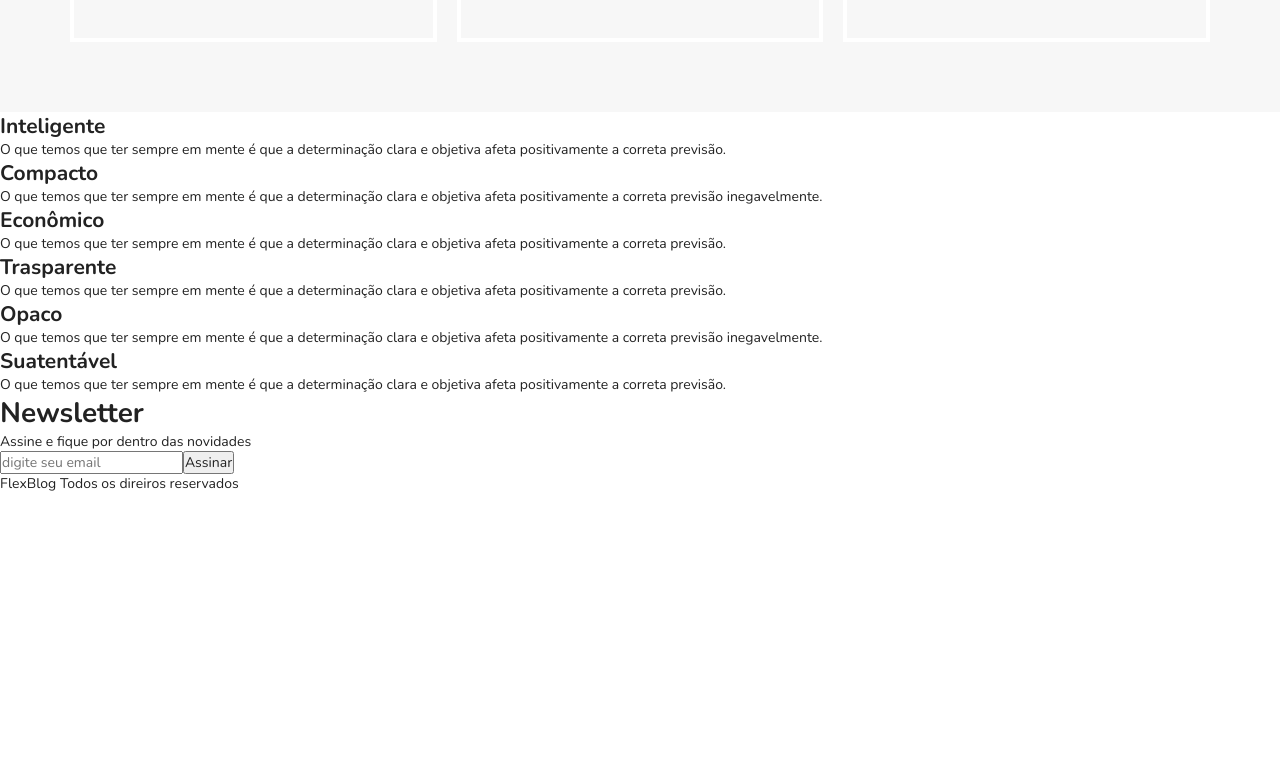
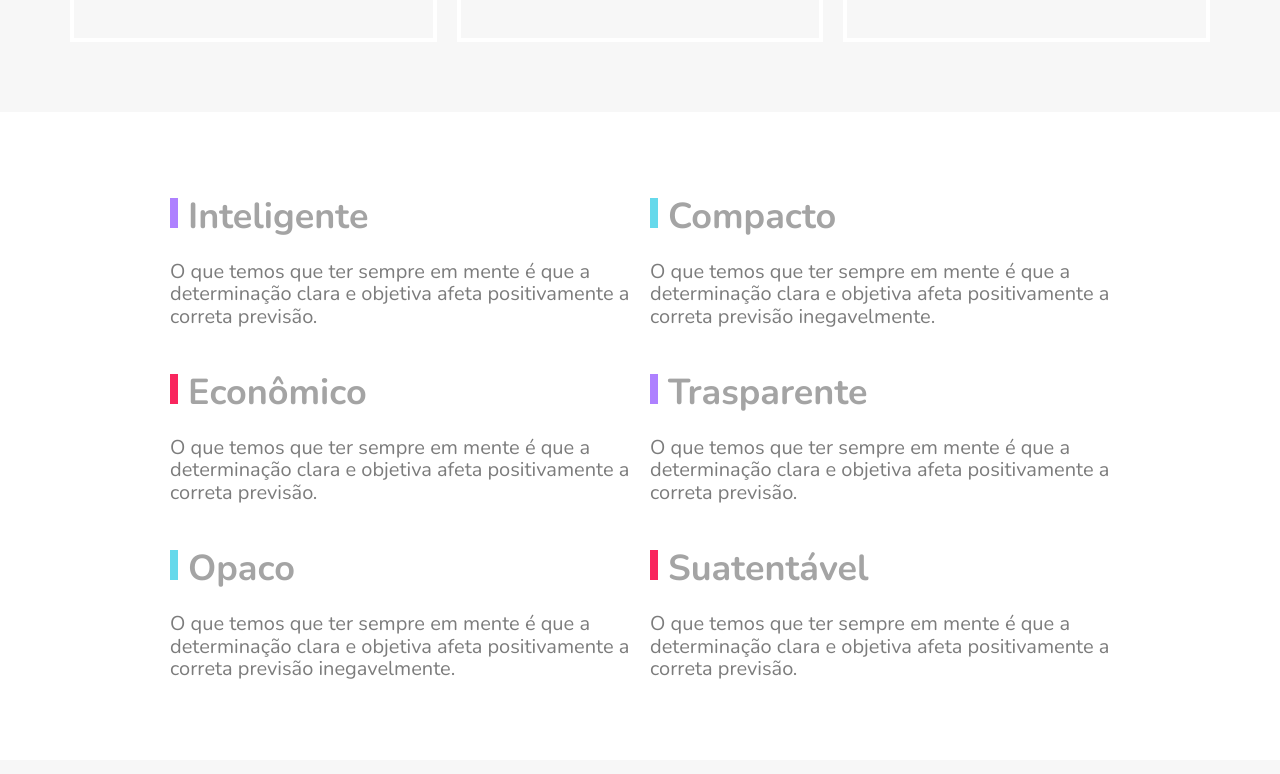
Before and after one commit to devMarilia/flex-blog, a React (Create React App) app: page / in a window 1280 px wide. Shown: the part 2486-3260 px from the top of the page. Before the commit the page ends 2979 px from the top, so only its background shows below. Built offline with nearby package versions, Linux system fonts and the light colour scheme.

Commit message:
Finalizaçao de estylizaçao

```diff
--- a/src/components/Footer/index.js
+++ b/src/components/Footer/index.js
@@ -5,7 +5,7 @@ import { Container } from "./styles"
 function Footer() {
     return (
         <Container>
-            FlexBlog Todos os direiros reservados
+            <p>FlexBlog Todos os direiros reservados</p>
         </Container>
     )
 }
--- a/src/components/Footer/styles.js
+++ b/src/components/Footer/styles.js
@@ -1,5 +1,15 @@
 import styled from 'styled-components';
 
 export const Container = styled.div`
+  display: flex;
+  height: 200px;
+  align-items: center;
+  background-color: #122ab2;
 
+  p {
+      flex: 1;
+      text-align: center;
+      font-size: 2.25rem;
+      color: var(--white);
+  }
 `;
--- a/src/components/Newsletter/index.js
+++ b/src/components/Newsletter/index.js
@@ -10,7 +10,7 @@ const Newsletter = () => {
                 <p>Assine e fique por dentro das novidades</p>
             </div>
 
-            <form>
+            <form className="newsletter-form">
                 <input type="text" placeholder="digite seu email" />
                 <button type="submit">Assinar</button>
             </form>
--- a/src/components/Newsletter/styles.js
+++ b/src/components/Newsletter/styles.js
@@ -1,5 +1,61 @@
 import styled from 'styled-components';
 
 export const Container = styled.div`
+  background-color: var(--gray-primary);
+  padding: 60px calc((100% - 960px ) /2);
+  display: flex;
+  flex-wrap: wrap;
 
+  .newsletter-info {
+    flex: 1 1 240px;
+     margin: 0 10px;
+  }
+  .newsletter-info h1{
+    font-size: 3rem;
+    color: var(--gray-secundery);
+  }
+  .newsletter-info p{
+    font-size: 1.25rem;
+    font-style: italic;
+    max-width: 230px;
+    color: var(--gray);
+    margin-bottom: 10px;
+  }
+  .newsletter-form {
+    flex: 2 1 260px;
+    margin: 0 10px;
+    align-self: center;
+    display: flex;
+    flex-wrap: wrap;
+  }
+  .newsletter-form >  input {
+    flex: 3 1 240px;
+    font-size: 1.25rem;
+    color: var(--gray);
+    font-style: italic;
+    font-family: "Nunuto", sans-serif;
+    border: 4px solid var(--purple);
+    background-color: transparent;
+    padding: 15px 10px;
+    margin: 0px;
+    border-radius: 0px;
+  }
+
+  .newsletter-form > button {
+      flex: 1 1 200px;
+      font-family: "Nunuto", sans-serif;
+      font-size: 1.5rem;
+      font-weight: 600;
+      text-transform: uppercase;
+      background-color: var(--purple);
+      color: var(--white);
+      cursor: pointer;
+      margin: 0;
+      padding: 15px 10px;
+  }
+  @media (max-width: 600px){
+    .newsletter-form > button {
+        font-size: 1rem ;
+      }
+    }
 `;
--- a/src/components/Testemulho/styles.js
+++ /dev/null
@@ -1,5 +0,0 @@
-import styled from 'styled-components';
-
-export const Container = styled.div`
-
-`;
--- /dev/null
+++ b/src/components/Testemunho/styles.js
@@ -0,0 +1,49 @@
+import styled from 'styled-components';
+
+export const Container = styled.div`
+  max-width: 960px;
+  margin: 60px auto;
+  display: flex;
+  flex-wrap: wrap;
+
+
+  .qualidade-item {
+    /* 960/3 = 320px */
+    flex: 1 1 320px;
+    margin: 20px 10px;
+  }
+
+
+  .qualidade-item h2 {
+    font-size: 2.25rem;
+    color: var(--gray-secundery);
+    margin-bottom: 20px;
+  }
+
+  .qualidade-item h2::before {
+    content: " ";
+    display: inline-block;
+    height: 30px;
+    width: 8px;
+    margin-right: 10px;
+    background-color: var(--blue);
+
+
+  }
+
+  .qualidade-item:nth-last-of-type(3n+1) h2::before {
+    background-color: var(--pink);
+  }
+  .qualidade-item:nth-last-of-type(3n+2) h2::before {
+    background-color: var(--blue-primary);
+  }
+  .qualidade-item:nth-last-of-type(3n+3) h2::before {
+    background-color: var(--purple);
+  }
+  .qualidade-item p {
+      font-size: 1.25rem;
+      line-height: 1.4rem;
+      color: var(--gray)
+  }
+
+`;
--- a/src/pages/Home/index.js
+++ b/src/pages/Home/index.js
@@ -6,7 +6,7 @@ import Newsletter from '../../components/Newsletter'
 import Price from '../../components/Price'
 
 import Topbar from "../../components/TabBar"
-import Testemunho from '../../components/Testemulho'
+import Testemunho from '../../components/Testemunho'
 import Products from '../Products'
 
 const Home = () => {
```
Also changed, not shown: src/components/Testemunho/index.js (renamed from src/components/Testemulho/index.js).
